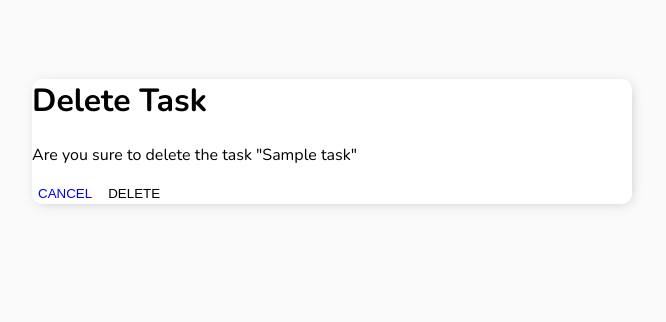
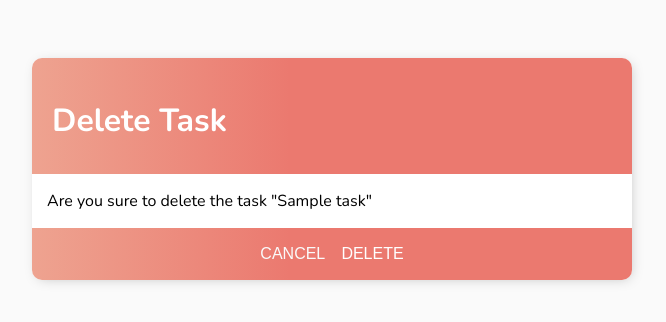
Before and after one commit to maheshthammappa/authtodo, a Django app: page /task-delete/1 in a window 1280 px wide. Shown: the top 322 px of the page, without its empty margins (308-974 px from the left). Run offline with Django 5.2, Linux system fonts and the light colour scheme; a user stored in the database is signed in; tables that the repository leaves empty hold one stand-in row (values such as "Sample post").

Commit message:
delete card changed

```diff
--- a/home/templates/home/task_delete.html
+++ b/home/templates/home/task_delete.html
@@ -2,13 +2,17 @@
 {% extends "home/main.html" %}
 {% block content %}
 
-<h1>Delete Task</h1>
+<div class="header-bar">
+    <h1>Delete Task</h1>
+</div>
 
-<p>Are you sure to delete the task "{{object}}"</p>
+<p style="margin-left: 15px;">Are you sure to delete the task "{{object}}"</p>
 <form action="" method="post">
     {% csrf_token %}
-    <button><a style="text-decoration: none;" href="{% url 'task_list' %}">CANCEL</a></button>
-    <button type="submit">DELETE</button>
+    <div class="footer-bar">
+        <button><a style="text-decoration: none;" href="{% url 'task_list' %}">CANCEL</a></button>
+        <button type="submit">DELETE</button>
+    </div>
 </form>
 
 
```
